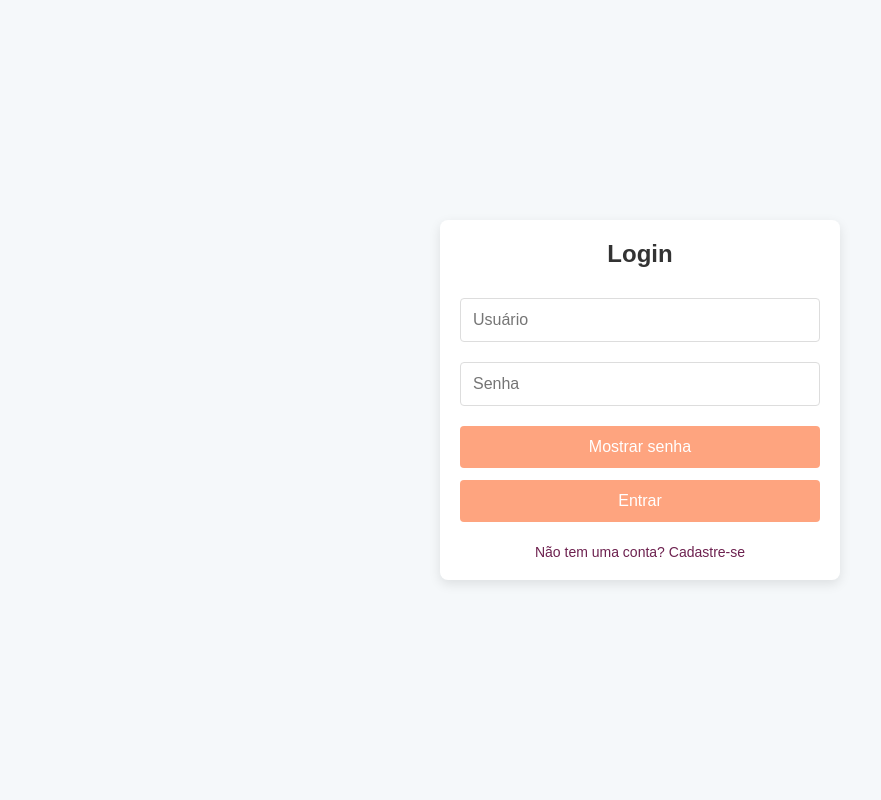
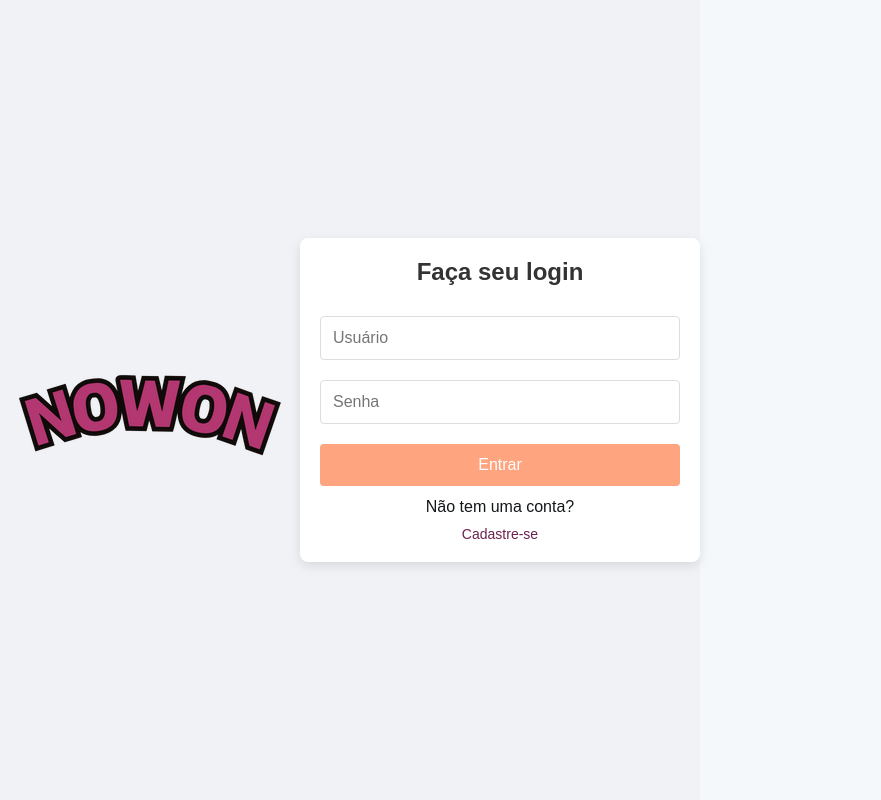
Before and after one commit to piegez/twitter-clone, a Django app: page / in a window 1280 px wide. Shown: the whole page, without its empty margins (0-881 px from the left). Run offline with Django 5.2, Linux system fonts and the light colour scheme.

Commit message:
:broom: clening code

```diff
--- a/twitter_clone/core/models.py
+++ b/twitter_clone/core/models.py
@@ -1,4 +1,3 @@
-# core/models.py
 from django.contrib.auth.models import AbstractUser, Group, Permission
 from django.db import models
 
@@ -6,12 +5,12 @@ from django.db import models
 class User(AbstractUser):
     groups = models.ManyToManyField(
         Group,
-        related_name="core_user_groups",  # Adiciona um related_name único
+        related_name="core_user_groups",
         blank=True
     )
     user_permissions = models.ManyToManyField(
         Permission,
-        related_name="core_user_permissions",  # Adiciona um related_name único
+        related_name="core_user_permissions",
         blank=True
     )
 
--- a/twitter_clone/core/serializers.py
+++ b/twitter_clone/core/serializers.py
@@ -1,4 +1,3 @@
-# core/serializers.py
 from rest_framework import serializers
 from .models import User, Tweet
 
--- a/twitter_clone/core/static/core/css/login.css
+++ b/twitter_clone/core/static/core/css/login.css
@@ -1,21 +1,3 @@
-/* Paleta de Cores */
-.primary-color {
-    color: #FEA47F;
-}
-
-.secondary-color {
-    color: #F97F51;
-}
-
-.accent-color {
-    color: #B33771;
-}
-
-.dark-color {
-    color: #6D214F;
-}
-
-/* Página de Login e Cadastro */
 .container {
     width: 100%;
     max-width: 400px;
@@ -76,3 +58,27 @@ a {
 a:hover {
     text-decoration: underline;
 }
+
+.login-banner {
+    display: flex;
+    align-items: center;
+    justify-content: center;
+}
+
+.login-page {
+    display: flex;
+    align-items: center;
+    justify-content: center;
+    height: 100vh;
+    background-color: #f0f2f5;
+}
+
+.login-box {
+    width: 100%;
+    max-width: 400px;
+    padding: 20px;
+    background-color: white;
+    border-radius: 8px;
+    box-shadow: 0 4px 12px rgba(0, 0, 0, 0.1);
+    text-align: center;
+}
--- a/twitter_clone/core/static/core/css/style.css
+++ b/twitter_clone/core/static/core/css/style.css
@@ -8,9 +8,6 @@ body {
     font-family: 'Arial', sans-serif;
     background-color: #F5F8FA;
     color: #14171A;
+    height: 100vh;
     display: flex;
-    justify-content: center;
-    align-items: center;
-    height: 100vh;
-    flex-direction: column;
 }
--- a/twitter_clone/core/static/core/js/script.js
+++ b/twitter_clone/core/static/core/js/script.js
@@ -1,17 +1,13 @@
-// script.js
-
-// Função para validar se os campos de login estão preenchidos
 function validateLoginForm() {
     const username = document.querySelector('input[name="username"]');
     const password = document.querySelector('input[name="password"]');
     if (username.value === "" || password.value === "") {
         alert("Por favor, preencha todos os campos.");
-        return false;  // Impede o envio do formulário se os campos estiverem vazios
+        return false;
     }
     return true;
 }
 
-// Função para validar o formulário de cadastro
 function validateSignupForm() {
     const username = document.querySelector('input[name="username"]');
     const email = document.querySelector('input[name="email"]');
@@ -23,7 +19,6 @@ function validateSignupForm() {
         return false;
     }
 
-    // Verifica se as senhas são iguais
     if (password1.value !== password2.value) {
         alert("As senhas não coincidem.");
         return false;
@@ -32,30 +27,14 @@ function validateSignupForm() {
     return true;
 }
 
-// Adicionando validação no envio dos formulários
 document.querySelector('form').addEventListener('submit', function(e) {
-    // Verificando qual formulário é
     if (e.target.action.includes("signup")) {
         if (!validateSignupForm()) {
-            e.preventDefault(); // Impede o envio se não passar na validação
+            e.preventDefault();
         }
     } else {
         if (!validateLoginForm()) {
-            e.preventDefault(); // Impede o envio se não passar na validação
+            e.preventDefault();
         }
     }
 });
-
-// Funcionalidade de mostrar/ocultar senha
-document.querySelectorAll('.toggle-password').forEach(button => {
-    button.addEventListener('click', function() {
-        const passwordField = this.previousElementSibling;  // Campo de senha anterior ao botão
-        if (passwordField.type === "password") {
-            passwordField.type = "text";  // Exibe a senha
-            this.innerText = "Esconder senha";  // Muda o texto do botão
-        } else {
-            passwordField.type = "password";  // Esconde a senha
-            this.innerText = "Mostrar senha";  // Muda o texto do botão
-        }
-    });
-});
--- a/twitter_clone/core/templates/core/login.html
+++ b/twitter_clone/core/templates/core/login.html
@@ -8,18 +8,25 @@
         <link rel="stylesheet" href="../../static/core/css/style.css">
         <link rel="stylesheet" href="../../static/core/css/login.css">
     </head>
-<body>
-    <div class="container">
-        <h2>Login</h2>
-        <form method="post">
-            {% csrf_token %}
-            <input type="text" name="username" placeholder="Usuário">
-            <input type="password" name="password" placeholder="Senha">
-            <button type="button" class="toggle-password">Mostrar senha</button>
-            <button type="submit">Entrar</button>
-        </form>
-        <a href="{% url 'signup' %}">Não tem uma conta? Cadastre-se</a>
-    </div>
+    <body>
+
+        <div class="login-page">
+            <div class="login-banner">
+                <img src="../../static/core/images/topbanner.png" alt="Banner de boas-vindas">
+            </div>
+
+            <div class="login-box">
+                <h2>Faça seu login</h2>
+                <form method="POST">
+                    {% csrf_token %}
+                    <input type="text" name="username" placeholder="Usuário" required>
+                    <input type="password" name="password" placeholder="Senha" required>
+                    <button type="submit">Entrar</button>
+                    <p>Não tem uma conta? <a href="{% url 'signup' %}">Cadastre-se</a></p>
+                </form>
+            </div>
+        </div>
+
     <script src="../../static/core/js/script.js"></script>
 </body>
 </html>
--- a/twitter_clone/core/templates/core/signup.html
+++ b/twitter_clone/core/templates/core/signup.html
@@ -9,7 +9,8 @@
         <link rel="stylesheet" href="../../static/core/css/login.css">
     </head>
 <body>
-    <div class="container">
+    <div class="login-page">
+        <div class="login-box">
             <h2>Cadastro</h2>
             <form method="post">
                 {% csrf_token %}
@@ -20,6 +21,7 @@
             </form>
             <a href="{% url 'login' %}">Já tem uma conta? Faça login</a>
         </div>
+    </div>
     <script src="../../static/core/js/script.js"></script>
 </body>
 </body>
--- a/twitter_clone/core/tests.py
+++ b/twitter_clone/core/tests.py
@@ -1,4 +1,3 @@
-# core/tests.py
 from django.test import TestCase
 from .models import User, Tweet
 from factory import DjangoModelFactory
--- a/twitter_clone/core/urls.py
+++ b/twitter_clone/core/urls.py
@@ -1,9 +1,8 @@
-# core/urls.py
 from django.urls import path
-from .views import RegisterView, feed, LoginView  # Não se esqueça de importar LoginView aqui
+from .views import RegisterView, feed, LoginView
 
 urlpatterns = [
     path('signup/', RegisterView.as_view(), name='signup'),
     path('feed/', feed, name='feed'),
-    path('login/', LoginView.as_view(), name='login'),  # URL do Login
+    path('login/', LoginView.as_view(), name='login'),
 ]
--- a/twitter_clone/core/views.py
+++ b/twitter_clone/core/views.py
@@ -5,8 +5,8 @@ from django.contrib.auth.decorators import login_required
 from rest_framework.response import Response
 from rest_framework.views import APIView
 from rest_framework import status
-from .models import Tweet, User
-from .serializers import UserSerializer, TweetSerializer
+from .models import Tweet
+from .serializers import UserSerializer
 
 
 class RegisterView(APIView):
@@ -26,12 +26,12 @@ class LoginView(APIView):
         return render(request, 'core/login.html')
 
     def post(self, request):
-        username = request.POST.get('username')  # Usando POST ao invés de request.data
+        username = request.POST.get('username')
         password = request.POST.get('password')
         user = authenticate(request, username=username, password=password)
         if user is not None:
             login(request, user)
-            return redirect('feed')  # Redireciona para a página de feed
+            return redirect('feed')
         return render(request, 'core/login.html', {'error': 'Credenciais inválidas'})
 
 
--- a/twitter_clone/manage.py
+++ b/twitter_clone/manage.py
@@ -1,4 +1,3 @@
-#!/usr/bin/env python
 """Django's command-line utility for administrative tasks."""
 import os
 import sys
--- a/twitter_clone/twitter_clone/settings.py
+++ b/twitter_clone/twitter_clone/settings.py
@@ -127,6 +127,4 @@ STATIC_URL = 'static/'
 DEFAULT_AUTO_FIELD = 'django.db.models.BigAutoField'
 LOGIN_REDIRECT_URL = '/feed/'
 STATIC_URL = '/static/'
-
-# Diretório adicional onde o Django procurará os arquivos estáticos
 STATICFILES_DIRS = [os.path.join(BASE_DIR, 'core/static')]
--- a/twitter_clone/twitter_clone/urls.py
+++ b/twitter_clone/twitter_clone/urls.py
@@ -14,7 +14,7 @@ Including another URLconf
     1. Import the include() function: from django.urls import include, path
     2. Add a URL to urlpatterns:  path('blog/', include('blog.urls'))
 """
-# twitter_clone/urls.py
+
 from django.contrib import admin
 from django.urls import path, include
 from django.conf import settings
```
Also changed, not shown: twitter_clone/core/static/core/css/feed.css (+60 -44 lines), twitter_clone/core/templates/core/feed.html (+9 -15 lines), twitter_clone/core/static/core/images/BANNER.png (added), twitter_clone/core/static/core/images/topbanner.png (added). Lines whose indentation alone changed are shown as unchanged.
